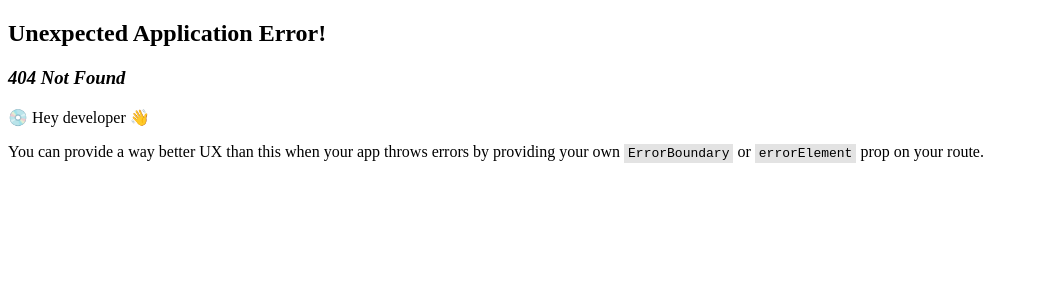
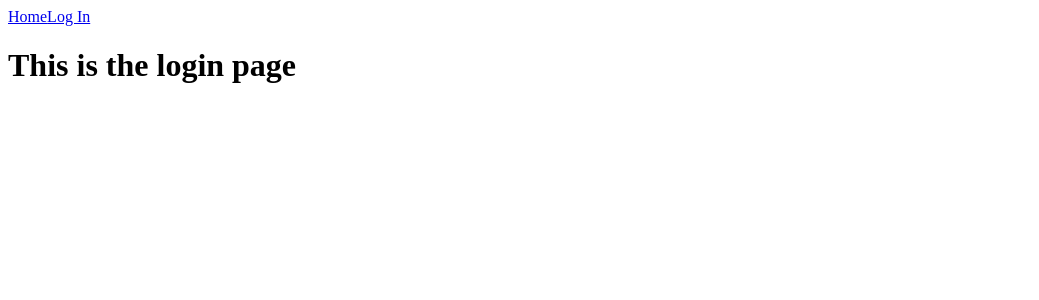
Before and after one commit to leafsapien/crowdfunding_frontend, a React (Vite) app: page /login in a window 1280 px wide. Before the commit this address had no page. Shown: the top 300 px of the page, without its empty margins (0-1039 px from the left). Built offline with nearby package versions, Linux system fonts and the light colour scheme.

Commit message:
Created Log in page

```diff
--- a/src/components/NavBar.jsx
+++ b/src/components/NavBar.jsx
@@ -5,6 +5,7 @@ function NavBar() {
         <div>
         <nav>
             <Link to="/">Home</Link>
+            <Link to="/login">Log In</Link>
         </nav>
         <Outlet />
         </div>
--- a/src/main.jsx
+++ b/src/main.jsx
@@ -5,6 +5,7 @@ import { createBrowserRouter, RouterProvider } from "react-router-dom";
 
 import HomePage from "./pages/HomePage.jsx";
 import ProjectPage from "./pages/ProjectPage.jsx";
+import LoginPage from "./pages/LoginPage.jsx";
 
 import NavBar from "./components/NavBar.jsx";
 
@@ -14,6 +15,7 @@ const router = createBrowserRouter([
       element: <NavBar />,
       children: [
           { path: "/", element: <HomePage /> },
+          { path: "/login", element: <LoginPage /> },
           { path: "/project/:id", element: <ProjectPage /> },
       ],
   },
--- /dev/null
+++ b/src/pages/LoginPage.jsx
@@ -0,0 +1,5 @@
+function LoginPage() {
+    return <h1>This is the login page</h1>;
+}
+
+export default LoginPage;
```
